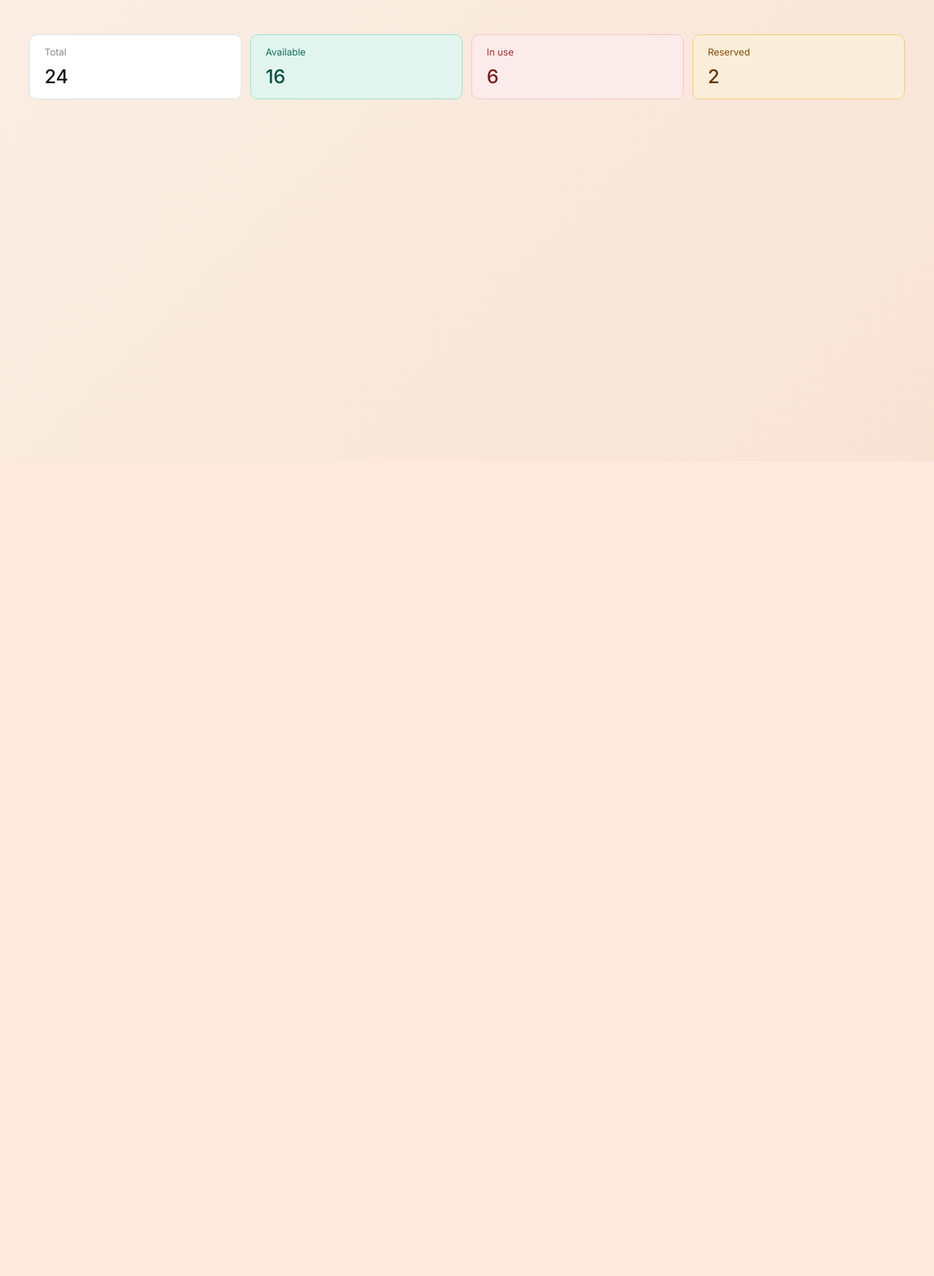
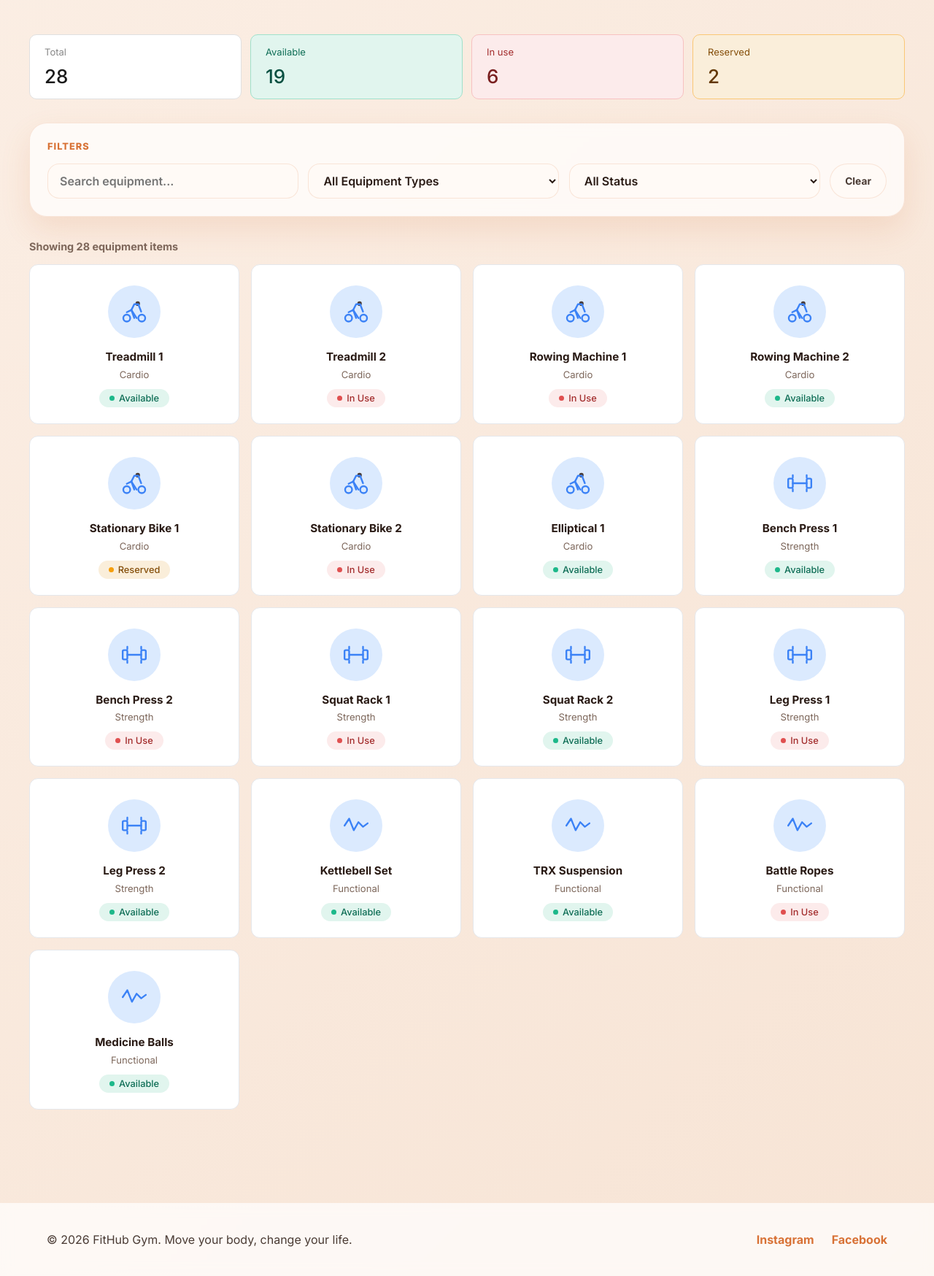
Before and after one commit to fardilhajo/FitHub-Gym, a PHP site: page /equipment.html in a window 1280 px wide. Shown: the part 168-1916 px from the top of the page at 73% size. Before the commit the page ends 304 px from the top, so only its background shows below. Run offline with PHP 8.4, Linux system fonts and the light colour scheme.

Commit message:
modifiquei o equipment

```diff
--- a/css/pages/equipment.css
+++ b/css/pages/equipment.css
@@ -27,7 +27,6 @@ VARIÁVEIS E CONFIGURAÇÕES GERAIS
 /* ==========================================================================
 NAVBAR
 ========================================================================== */
-
 
 .navbar {
   display: flex;
@@ -113,6 +112,7 @@ LAYOUT E CABEÇALHO
 /* ==========================================================================
 Cards
 ========================================================================== */
+
 .card {
   border-radius: 10px;
   padding: 15px 20px;
@@ -129,13 +129,11 @@ Cards
 .card__label {
   font-size: 13px;
   margin-bottom: 10px;
-
 }
 
-.card__value{
+.card__value {
   font-size: 26px;
   font-weight: 500;
-
 }
 
 /* card cinza */
@@ -176,3 +174,231 @@ Cards
     grid-template-columns: repeat(2, 1fr);
   }
 }
+
+
+/* ==========================================================================
+FILTERS
+========================================================================== */
+
+.filter-section {
+  background: var(--surface);
+  backdrop-filter: blur(8px);
+  border: 1px solid var(--border);
+  border-radius: 24px;
+  box-shadow: var(--shadow);
+  padding: 1.5rem;
+  margin-top: 2rem;
+  margin-bottom: 2rem;
+}
+
+.filter-title h2 {
+  color: var(--orange-dark);
+  text-transform: uppercase;
+  letter-spacing: 0.08em;
+  font-size: 0.8rem;
+  font-weight: 800;
+  margin-bottom: 1rem;
+}
+
+.filter-controls {
+  display: flex;
+  flex-wrap: wrap;
+  gap: 0.85rem;
+}
+
+.input-search,
+.select-field {
+  height: 3rem;
+  background: #fffaf6;
+  border: 1px solid var(--border);
+  border-radius: 16px;
+  padding: 0 1rem;
+  color: var(--text-dark);
+  font-family: inherit;
+  font-weight: 600;
+  outline: none;
+  flex: 1;
+  min-width: 200px;
+}
+
+.btn-clear {
+  min-height: 2.25rem;
+  padding: 0.55rem 1.25rem;
+  border-radius: 999px;
+  border: 1px solid var(--border);
+  background: #fffaf6;
+  color: var(--text-body);
+  font-size: 0.86rem;
+  font-weight: 700;
+  cursor: pointer;
+  transition: all 0.2s;
+}
+
+.btn-clear:hover {
+  background: var(--peach);
+}
+
+@media (max-width: 640px) {
+  .filter-controls {
+    flex-direction: column;
+  }
+}
+
+
+/* ==========================================================================
+EQUIPMENT COUNT
+========================================================================== */
+
+.results-count {
+  font-size: 0.9rem;
+  font-weight: 700;
+  color: var(--text-soft);
+  margin-bottom: 1rem;
+}
+
+
+/* ==========================================================================
+EQUIPMENT GRID E CARDS
+========================================================================== */
+
+.equipment-grid {
+  display: grid;
+  grid-template-columns: repeat(4, 1fr);
+  gap: 16px;
+  padding-bottom: 2rem;
+}
+
+.equipment-card {
+  background: var(--surface-strong);
+  border: 1px solid #e5e7eb;
+  border-radius: 12px;
+  padding: 28px 20px 22px;
+  display: flex;
+  flex-direction: column;
+  align-items: center;
+  text-align: center;
+  gap: 6px;
+  transition: box-shadow 0.2s ease, transform 0.2s ease;
+}
+
+.equipment-card:hover {
+  box-shadow: 0 8px 24px rgba(0, 0, 0, 0.08);
+  transform: translateY(-2px);
+}
+
+.equipment-icon-wrap {
+  width: 72px;
+  height: 72px;
+  background: #dbeafe;
+  border-radius: 50%;
+  display: flex;
+  align-items: center;
+  justify-content: center;
+  margin-bottom: 10px;
+}
+
+.equipment-name {
+  font-size: 0.95rem;
+  font-weight: 700;
+  color: var(--text-dark);
+  line-height: 1.3;
+}
+
+.equipment-category {
+  font-size: 0.82rem;
+  color: var(--text-soft);
+}
+
+
+/* ==========================================================================
+STATUS BADGES
+========================================================================== */
+
+.status-badge {
+  display: inline-flex;
+  align-items: center;
+  gap: 6px;
+  padding: 5px 14px;
+  border-radius: 999px;
+  font-size: 0.8rem;
+  font-weight: 500;
+  margin-top: 6px;
+}
+
+.status-dot {
+  width: 7px;
+  height: 7px;
+  border-radius: 50%;
+  flex-shrink: 0;
+}
+
+/* available */
+.status--available {
+  background-color: #e1f5ee;
+  color: #0f6e56;
+}
+.status--available .status-dot { background-color: #1db88a; }
+
+/* in use */
+.status--in-use {
+  background-color: #fcebeb;
+  color: #a32d2d;
+}
+.status--in-use .status-dot { background-color: #e05050; }
+
+/* reserved */
+.status--reserved {
+  background-color: #faeeda;
+  color: #854f0b;
+}
+.status--reserved .status-dot { background-color: #f59e0b; }
+
+
+/* Responsivo para a grelha de equipamentos */
+@media (max-width: 1024px) {
+  .equipment-grid {
+    grid-template-columns: repeat(3, 1fr);
+  }
+}
+
+@media (max-width: 768px) {
+  .equipment-grid {
+    grid-template-columns: repeat(2, 1fr);
+  }
+}
+
+@media (max-width: 480px) {
+  .equipment-grid {
+    grid-template-columns: 1fr;
+  }
+}
+
+
+
+/* FOOTER */
+
+.main-footer {
+  margin-top: 3rem;
+  padding: 2.5rem 5%;
+  background: var(--surface);
+  backdrop-filter: blur(8px);
+}
+
+.footer-content {
+  display: flex;
+  justify-content: space-between;
+  align-items: center;
+  max-width: 1200px;
+  margin: 0 auto;
+}
+
+.social-links {
+  display: flex;
+  gap: 1.5rem;
+}
+
+.social-links a {
+  color: var(--orange-dark);
+  font-weight: 700;
+  text-decoration: none;
+}
--- a/equipment.html
+++ b/equipment.html
@@ -10,8 +10,6 @@
         <link rel="stylesheet" href="css/reset.css">
         <link rel="stylesheet" href="css/pages/equipment.css">
     </head>
-
-<body>
 
 <body>
 
@@ -45,12 +43,12 @@
 
             <div class="card card--default">
                 <p class="card__label">Total</p>
-                    <p class="card__value">24</p>
+                <p class="card__value">28</p>
             </div>
 
             <div class="card card--green">
                 <p class="card__label">Available</p>
-                    <p class="card__value">16</p>
+                <p class="card__value">19</p>
             </div>
 
             <div class="card card--red">
@@ -63,18 +61,255 @@
                 <p class="card__value">2</p>
             </div>
 
+        </div><!-- /cards-container -->
+
+        <!-- SVG icon definitions (inline, ocultos) -->
+        <svg style="display:none" aria-hidden="true">
+            <symbol id="icon-bike" viewBox="0 0 24 24" fill="none" stroke-width="1.5" stroke-linecap="round" stroke-linejoin="round">
+                <circle cx="5.5" cy="17.5" r="3"/>
+                <circle cx="18.5" cy="17.5" r="3"/>
+                <circle cx="15" cy="5" r="1.2" fill="currentColor" stroke="currentColor"/>
+                <path d="M12 17.5 9.5 10.5 5.5 12.5"/>
+                <path d="M9.5 10.5 12 5.5h3.5l2.5 6.5"/>
+                <path d="M9.5 10.5 14 17.5"/>
+            </symbol>
+            <symbol id="icon-dumbbell" viewBox="0 0 24 24" fill="none" stroke-width="1.5" stroke-linecap="round" stroke-linejoin="round">
+                <rect x="2" y="8" width="4" height="8" rx="1"/>
+                <rect x="18" y="8" width="4" height="8" rx="1"/>
+                <line x1="6" y1="12" x2="18" y2="12"/>
+                <line x1="6" y1="7" x2="6" y2="5"/>
+                <line x1="6" y1="19" x2="6" y2="17"/>
+                <line x1="18" y1="7" x2="18" y2="5"/>
+                <line x1="18" y1="19" x2="18" y2="17"/>
+            </symbol>
+            <symbol id="icon-functional" viewBox="0 0 24 24" fill="none" stroke-width="1.5" stroke-linecap="round" stroke-linejoin="round">
+                <polyline points="2 12 6 6 10 16 14 9 18 13 22 10"/>
+            </symbol>
+        </svg>
+
+        <!-- FILTERS -->
+        <section class="filter-section">
+
+            <div class="filter-title">
+                <h2>Filters</h2>
+            </div>
+
+            <form class="filter-controls">
+
+                <input
+                    type="text"
+                    class="input-search"
+                    placeholder="Search equipment..."
+                />
+
+                <select class="select-field" aria-label="Equipment type filter">
+                    <option>All Equipment Types</option>
+                    <option>Cardio</option>
+                    <option>Strength</option>
+                    <option>Functional</option>
+                </select>
+
+                <select class="select-field" aria-label="Status filter">
+                    <option>All Status</option>
+                    <option>Available</option>
+                    <option>In Use</option>
+                    <option>Reserved</option>
+                </select>
+
+                <button type="reset" class="btn-clear">Clear</button>
+
+            </form>
+        </section>
+
+        <!-- EQUIPMENT COUNT -->
+        <p class="results-count">Showing 28 equipment items</p>
+
+        <!-- EQUIPMENT GRID (16 Available · 6 In Use · 2 Reserved = 24 total) -->
+        <div class="equipment-grid">
+
+            <!-- ── Cardio ── -->
+            <div class="equipment-card">
+                <div class="equipment-icon-wrap">
+                    <svg width="38" height="38" stroke="#3b82f6"><use href="#icon-bike"/></svg>
+                </div>
+                <h3 class="equipment-name">Treadmill 1</h3>
+                <p class="equipment-category">Cardio</p>
+                <span class="status-badge status--available"><span class="status-dot"></span>Available</span>
+            </div>
+
+            <div class="equipment-card">
+                <div class="equipment-icon-wrap">
+                    <svg width="38" height="38" stroke="#3b82f6"><use href="#icon-bike"/></svg>
+                </div>
+                <h3 class="equipment-name">Treadmill 2</h3>
+                <p class="equipment-category">Cardio</p>
+                <span class="status-badge status--in-use"><span class="status-dot"></span>In Use</span>
+            </div>
 
 
 
+            <div class="equipment-card">
+                <div class="equipment-icon-wrap">
+                    <svg width="38" height="38" stroke="#3b82f6"><use href="#icon-bike"/></svg>
+                </div>
+                <h3 class="equipment-name">Rowing Machine 1</h3>
+                <p class="equipment-category">Cardio</p>
+                <span class="status-badge status--in-use"><span class="status-dot"></span>In Use</span>
+            </div>
+
+            <div class="equipment-card">
+                <div class="equipment-icon-wrap">
+                    <svg width="38" height="38" stroke="#3b82f6"><use href="#icon-bike"/></svg>
+                </div>
+                <h3 class="equipment-name">Rowing Machine 2</h3>
+                <p class="equipment-category">Cardio</p>
+                <span class="status-badge status--available"><span class="status-dot"></span>Available</span>
+            </div>
+
+            <div class="equipment-card">
+                <div class="equipment-icon-wrap">
+                    <svg width="38" height="38" stroke="#3b82f6"><use href="#icon-bike"/></svg>
+                </div>
+                <h3 class="equipment-name">Stationary Bike 1</h3>
+                <p class="equipment-category">Cardio</p>
+                <span class="status-badge status--reserved"><span class="status-dot"></span>Reserved</span>
+            </div>
 
 
 
+            <div class="equipment-card">
+                <div class="equipment-icon-wrap">
+                    <svg width="38" height="38" stroke="#3b82f6"><use href="#icon-bike"/></svg>
+                </div>
+                <h3 class="equipment-name">Stationary Bike 2</h3>
+                <p class="equipment-category">Cardio</p>
+                <span class="status-badge status--in-use"><span class="status-dot"></span>In Use</span>
+            </div>
+
+            <div class="equipment-card">
+                <div class="equipment-icon-wrap">
+                    <svg width="38" height="38" stroke="#3b82f6"><use href="#icon-bike"/></svg>
+                </div>
+                <h3 class="equipment-name">Elliptical 1</h3>
+                <p class="equipment-category">Cardio</p>
+                <span class="status-badge status--available"><span class="status-dot"></span>Available</span>
+            </div>
+
+
+
+            <!-- ── Strength ── -->
+            <div class="equipment-card">
+                <div class="equipment-icon-wrap">
+                    <svg width="38" height="38" stroke="#3b82f6"><use href="#icon-dumbbell"/></svg>
+                </div>
+                <h3 class="equipment-name">Bench Press 1</h3>
+                <p class="equipment-category">Strength</p>
+                <span class="status-badge status--available"><span class="status-dot"></span>Available</span>
+            </div>
+
+            <div class="equipment-card">
+                <div class="equipment-icon-wrap">
+                    <svg width="38" height="38" stroke="#3b82f6"><use href="#icon-dumbbell"/></svg>
+                </div>
+                <h3 class="equipment-name">Bench Press 2</h3>
+                <p class="equipment-category">Strength</p>
+                <span class="status-badge status--in-use"><span class="status-dot"></span>In Use</span>
+            </div>
+
+
+
+            <div class="equipment-card">
+                <div class="equipment-icon-wrap">
+                    <svg width="38" height="38" stroke="#3b82f6"><use href="#icon-dumbbell"/></svg>
+                </div>
+                <h3 class="equipment-name">Squat Rack 1</h3>
+                <p class="equipment-category">Strength</p>
+                <span class="status-badge status--in-use"><span class="status-dot"></span>In Use</span>
+            </div>
+
+            <div class="equipment-card">
+                <div class="equipment-icon-wrap">
+                    <svg width="38" height="38" stroke="#3b82f6"><use href="#icon-dumbbell"/></svg>
+                </div>
+                <h3 class="equipment-name">Squat Rack 2</h3>
+                <p class="equipment-category">Strength</p>
+                <span class="status-badge status--available"><span class="status-dot"></span>Available</span>
+            </div>
+
+
+
+            <div class="equipment-card">
+                <div class="equipment-icon-wrap">
+                    <svg width="38" height="38" stroke="#3b82f6"><use href="#icon-dumbbell"/></svg>
+                </div>
+                <h3 class="equipment-name">Leg Press 1</h3>
+                <p class="equipment-category">Strength</p>
+                <span class="status-badge status--in-use"><span class="status-dot"></span>In Use</span>
+            </div>
+
+            <div class="equipment-card">
+                <div class="equipment-icon-wrap">
+                    <svg width="38" height="38" stroke="#3b82f6"><use href="#icon-dumbbell"/></svg>
+                </div>
+                <h3 class="equipment-name">Leg Press 2</h3>
+                <p class="equipment-category">Strength</p>
+                <span class="status-badge status--available"><span class="status-dot"></span>Available</span>
+            </div>
+
+
+
+            <!-- ── Functional ── -->
+            <div class="equipment-card">
+                <div class="equipment-icon-wrap">
+                    <svg width="38" height="38" stroke="#3b82f6"><use href="#icon-functional"/></svg>
+                </div>
+                <h3 class="equipment-name">Kettlebell Set</h3>
+                <p class="equipment-category">Functional</p>
+                <span class="status-badge status--available"><span class="status-dot"></span>Available</span>
+            </div>
+
+            <div class="equipment-card">
+                <div class="equipment-icon-wrap">
+                    <svg width="38" height="38" stroke="#3b82f6"><use href="#icon-functional"/></svg>
+                </div>
+                <h3 class="equipment-name">TRX Suspension</h3>
+                <p class="equipment-category">Functional</p>
+                <span class="status-badge status--available"><span class="status-dot"></span>Available</span>
+            </div>
+
+            <div class="equipment-card">
+                <div class="equipment-icon-wrap">
+                    <svg width="38" height="38" stroke="#3b82f6"><use href="#icon-functional"/></svg>
+                </div>
+                <h3 class="equipment-name">Battle Ropes</h3>
+                <p class="equipment-category">Functional</p>
+                <span class="status-badge status--in-use"><span class="status-dot"></span>In Use</span>
+            </div>
+
+            <div class="equipment-card">
+                <div class="equipment-icon-wrap">
+                    <svg width="38" height="38" stroke="#3b82f6"><use href="#icon-functional"/></svg>
+                </div>
+                <h3 class="equipment-name">Medicine Balls</h3>
+                <p class="equipment-category">Functional</p>
+                <span class="status-badge status--available"><span class="status-dot"></span>Available</span>
+            </div>
+
+        </div><!-- /equipment-grid -->
 
     </main>
 
+     <!-- FOOTER -->
+  <footer class="main-footer">
+    <div class="footer-content">
+      <p>&copy; 2026 FitHub Gym. Move your body, change your life.</p>
 
-
-
+      <div class="social-links">
+        <a href="#">Instagram</a>
+        <a href="#">Facebook</a>
+      </div>
+    </div>
+  </footer>
 
 
 </body>
```
Lines whose indentation alone changed are shown as unchanged.
